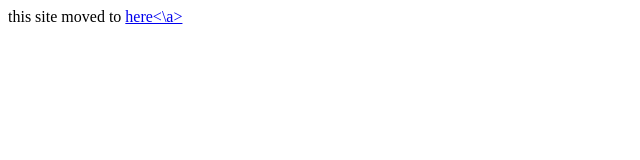
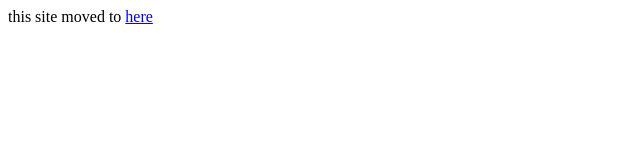
Before and after one commit to RushiVivek/Calculator2, a plain HTML site: page index.html in a window 1280 px wide. Shown: the full height of the page, 0-640 px from the left. Drawn offline with Linux system fonts and the light colour scheme.

Commit message:
Update index.html

```diff
--- a/index.html
+++ b/index.html
@@ -1 +1 @@
-this site moved to <a href="https://rushivivek.github.io/Calculator/">here<\a>
+this site moved to <a href="https://rushivivek.github.io/Calculator/">here</a>
```
